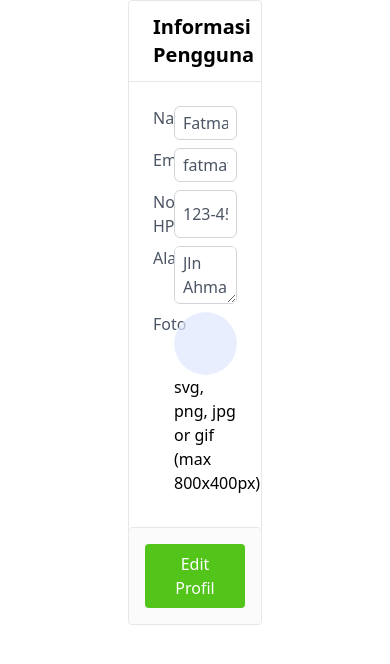
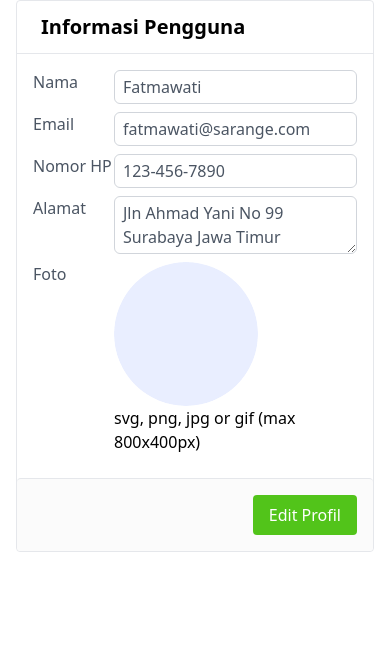
Before and after one commit to pi23-fatmawati/sarange-final-project, a React (Vite) app: page / in a window 390 px wide. Shown: the top 664 px of the page. Built offline with nearby package versions, Linux system fonts and the light colour scheme.

Commit message:
update untuk responsive user profile

```diff
--- a/src/components/UserProfile.jsx
+++ b/src/components/UserProfile.jsx
@@ -3,18 +3,18 @@ import userImage from "../pic/profilepic0.png";
 
 const UserProfile = ({ userData }) => {
   return (
-    <div className="max-w-screen-s-m-xl mx-32 bg-white rounded border">
+    <div className="max-w-screen-s-m-xl mx-4 md:mx-32 bg-white rounded border">
       <div className="border-b px-6 py-3">
         <h2 className="text-xl font-semibold">Informasi Pengguna</h2>
       </div>
-      <div className="p-6">
+      <div className="p-4 md:p-6">
         <div>
           <div className="flex mb-2">
             <label className="block text-gray-600 w-1/4">Nama</label>
             <input
               type="text"
               defaultValue={userData.nama}
-              className="text-gray-600 w-3/4 border border-gray-300 rounded-md px-2 py-1 focus:outline-none focus:border-blue-500"
+              className="text-gray-600 w-3/4 md:w-2/3 lg:w-1/2 border border-gray-300 rounded-md px-2 py-1 focus:outline-none focus:border-blue-500"
               readOnly
             />
           </div>
@@ -23,7 +23,7 @@ const UserProfile = ({ userData }) => {
             <input
               type="email"
               defaultValue={userData.email}
-              className="text-gray-600 w-3/4 border border-gray-300 rounded-md px-2 py-1 focus:outline-none focus:border-blue-500"
+              className="text-gray-600 w-3/4 md:w-2/3 lg:w-1/2 border border-gray-300 rounded-md px-2 py-1 focus:outline-none focus:border-blue-500"
               readOnly
             />
           </div>
@@ -32,7 +32,7 @@ const UserProfile = ({ userData }) => {
             <input
               type="tel"
               defaultValue={userData.nomorHp}
-              className="text-gray-600 w-3/4 border border-gray-300 rounded-md px-2 py-1 focus:outline-none focus:border-blue-500"
+              className="text-gray-600 w-3/4 md:w-2/3 lg:w-1/2 border border-gray-300 rounded-md px-2 py-1 focus:outline-none focus:border-blue-500"
               readOnly
             />
           </div>
@@ -40,17 +40,17 @@ const UserProfile = ({ userData }) => {
             <label className="block text-gray-600 w-1/4">Alamat</label>
             <textarea
               defaultValue={userData.alamat}
-              className="text-gray-600 w-3/4 border border-gray-300 rounded-md px-2 py-1 focus:outline-none focus:border-blue-500"
+              className="text-gray-600 w-3/4 md:w-2/3 lg:w-1/2 border border-gray-300 rounded-md px-2 py-1 focus:outline-none focus:border-blue-500"
               readOnly
             />
           </div>
           <div className="flex mb-2">
             <label className="block text-gray-600 w-1/4">Foto</label>
-            <div className="w-3/4">
+            <div className="w-3/4 md:w-2/3 lg:w-1/2">
               <img
                 src={userImage}
                 alt="User Image"
-                className="w-30 h-30 rounded-full mr-4"
+                className="w-30 h-30 md:w-20 md:h-20 lg:w-24 lg:h-24 rounded-full mr-4"
               />
               <label>svg, png, jpg or gif (max 800x400px)</label>
             </div>
```
